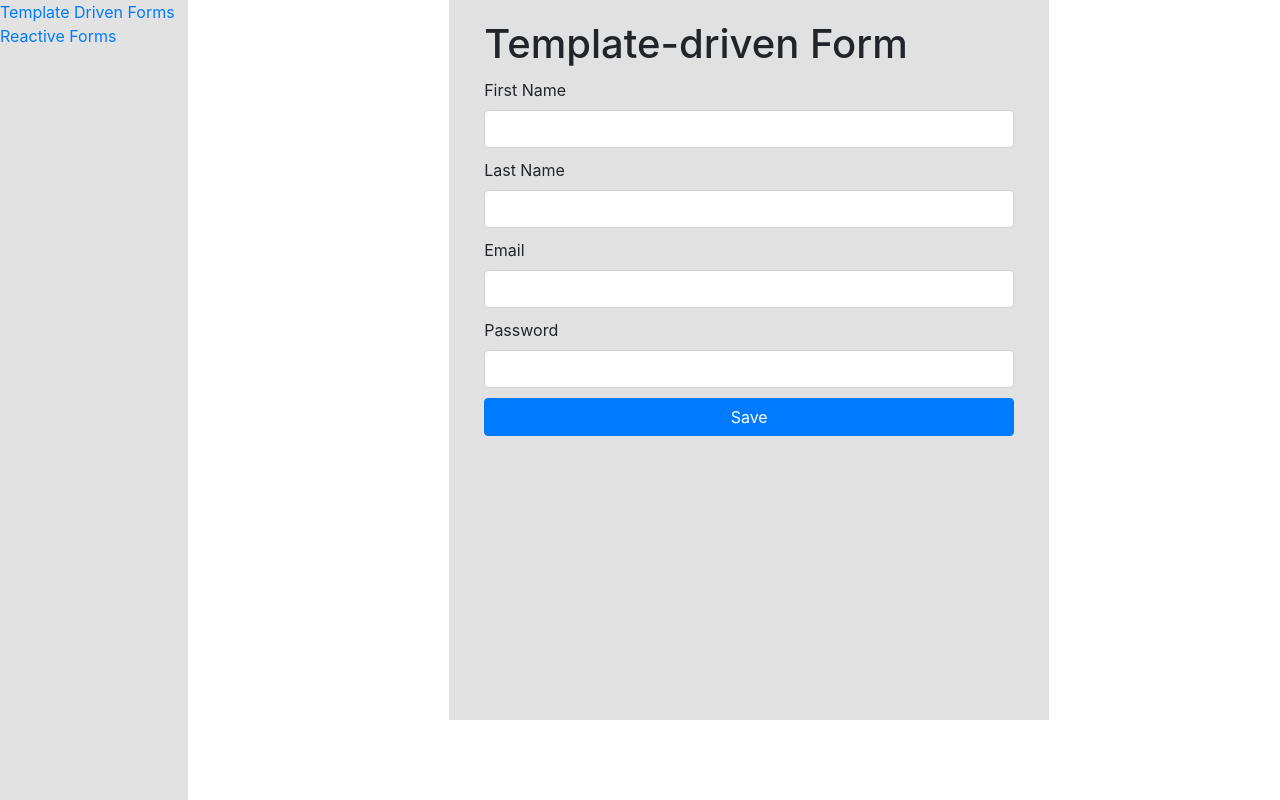
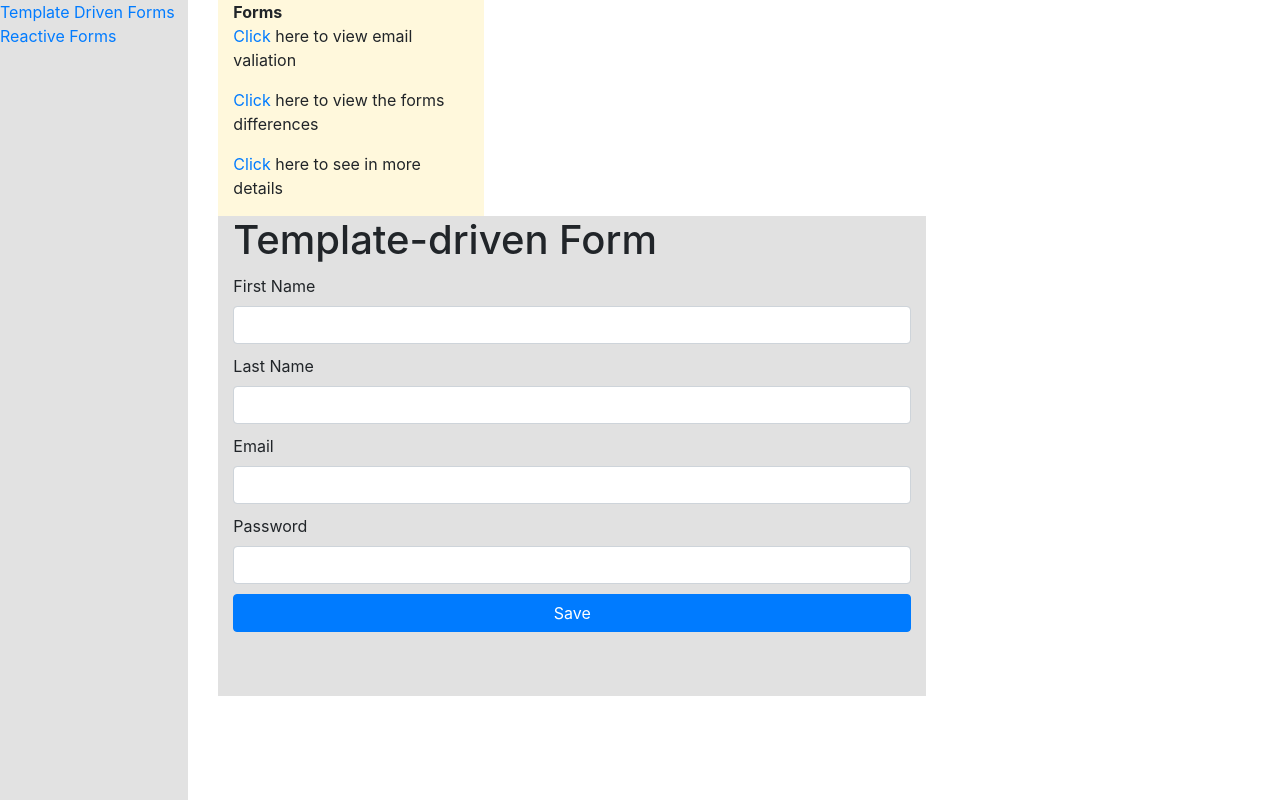
Before and after one commit to chandreshbaboo/angular-examples, an Angular app: page /template-forms in a window 1280 px wide. Built offline with nearby package versions, Linux system fonts and the light colour scheme.

Commit message:
Forms Committed

```diff
--- a/src/app/template-forms/template-forms.component.css
+++ b/src/app/template-forms/template-forms.component.css
@@ -1,11 +1,14 @@
 .main-container {
-  width: 600px;
+  width: 100%;
   margin: 0 auto;
-  background: #e1e1e1;
-  padding: 20px;
   height: calc(100vh - 80px);
 }
-
+.refs {
+  background: cornsilk;
+}
+.content {
+  background: #e1e1e1;
+}
 .main-container .form-group {
   display: flex;
   flex-direction: column;
--- a/src/app/template-forms/template-forms.component.html
+++ b/src/app/template-forms/template-forms.component.html
@@ -1,5 +1,15 @@
 <div class="row main-container">
-  <div class="col">
+  <div class="col-3 refs">
+    <dl>
+      <dt>Forms</dt>
+      <dd>
+        <p><a href="https://blog.mailtrap.io/angular-email-validation/" target="_new">Click</a> here to view email valiation</p>
+        <p><a href="https://www.pluralsight.com/guides/difference-between-template-driven-and-reactive-forms-angular" target="_new">Click</a> here to view the forms differences</p>
+        <p><a href="https://blog.angular-university.io/introduction-to-angular-2-forms-template-driven-vs-model-driven/" target="_new">Click</a> here to see in more details</p>
+      </dd>
+    </dl>
+  </div>
+  <div class="col-8 content">
     <h1>Template-driven Form</h1>
     <form (ngSubmit)="onSubmit(f)" #f="ngForm" novalidate autocomplete="off">
       <div class="form-group">
--- a/src/styles.css
+++ b/src/styles.css
@@ -1,6 +1,11 @@
 /* You can add global styles to this file, and also import other style files */
 * {
   box-sizing: border-box;
+}
+body {
+  width: 100%;
+  margin: 0;
+  padding: 0;
 }
 .main-container {
   display: flex;
@@ -16,3 +21,6 @@
 .content-section {
   flex: 0 1 auto;
 }
+dl dd {
+  display: block;
+}
```
